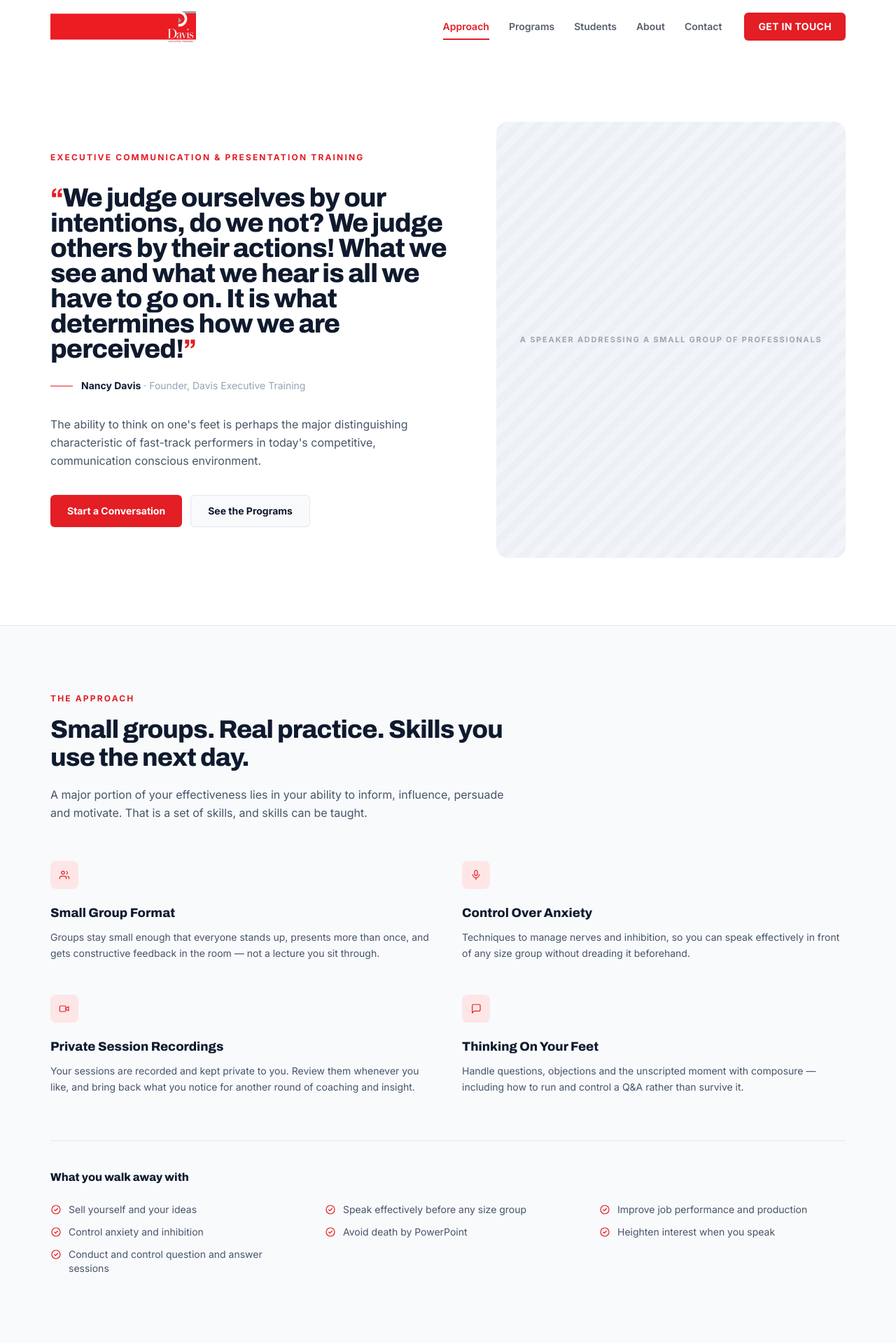
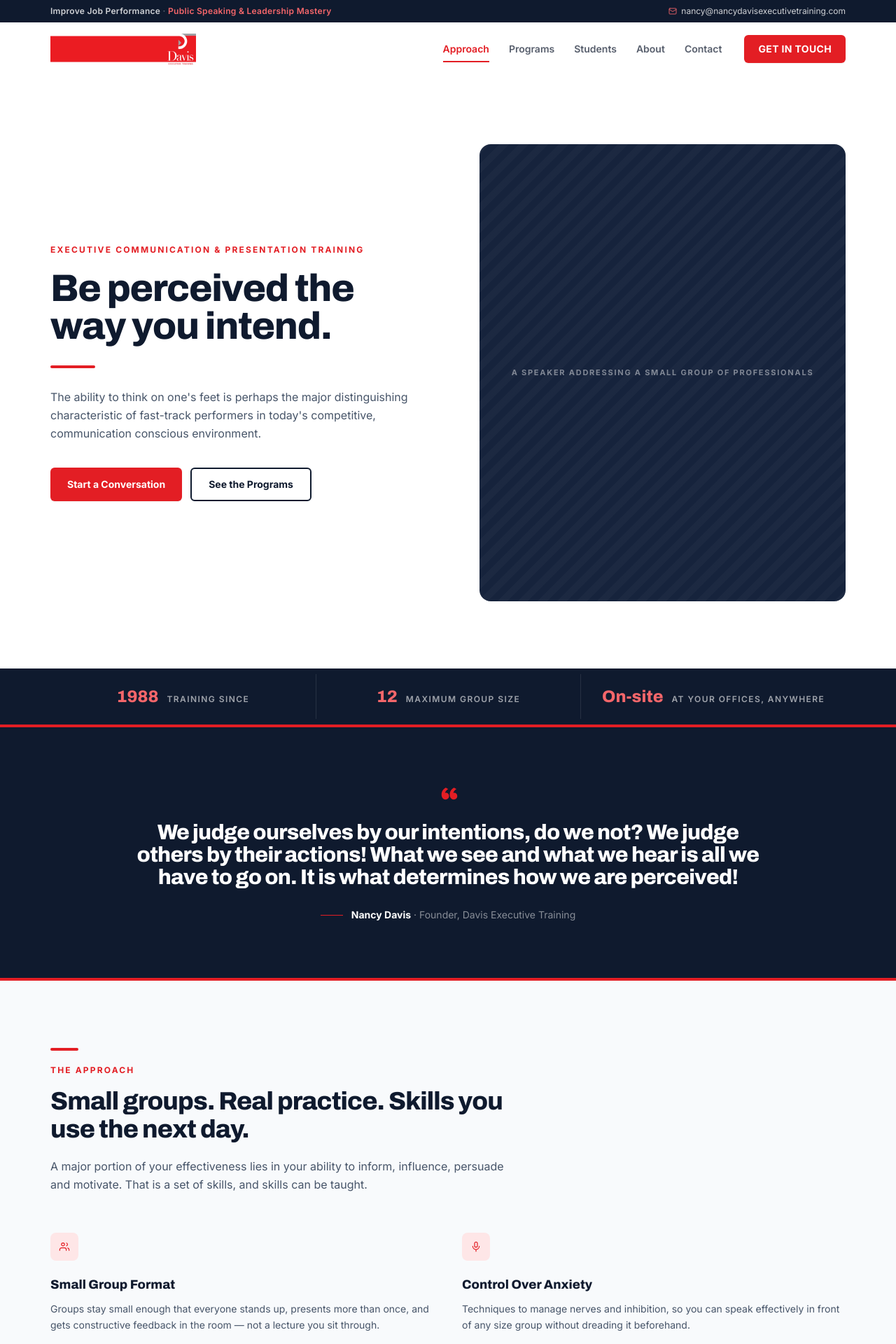
Before and after one commit to leifehetland/nancy-det, a Next.js app: page / in a window 1280 px wide. Shown: the top 1920 px of the page at 70% size. Built offline with nearby package versions, Linux system fonts and the light colour scheme.

Commit message:
updated header

```diff
--- a/app/globals.css
+++ b/app/globals.css
@@ -33,6 +33,15 @@
     @apply inline-flex items-center justify-center gap-2 rounded-md border border-mist-line
            bg-mist-light px-6 py-3 text-sm font-bold uppercase tracking-wide text-ink
            transition-colors hover:bg-mist
+           focus-visible:outline focus-visible:outline-2 focus-visible:outline-offset-2
+           focus-visible:outline-ink;
+  }
+
+  /* Outlined navy button, for a secondary action beside the red primary. */
+  .btn-ghost {
+    @apply inline-flex items-center justify-center gap-2 rounded-md border-2 border-ink
+           px-6 py-3 text-sm font-bold uppercase tracking-wide text-ink
+           transition-colors hover:bg-ink hover:text-white
            focus-visible:outline focus-visible:outline-2 focus-visible:outline-offset-2
            focus-visible:outline-ink;
   }
@@ -85,6 +94,25 @@
     @apply flex h-10 w-10 shrink-0 items-center justify-center rounded-lg bg-brand-tint text-brand;
   }
 
+
+  /* --- Colour pass helpers ------------------------------------------- */
+
+  /* Eyebrow on dark surfaces. */
+  .eyebrow-light {
+    @apply text-xs font-bold uppercase tracking-[0.18em] text-brand-light;
+  }
+
+  /* Section title on dark surfaces. */
+  .section-title-light {
+    @apply font-display text-3xl font-extrabold leading-tight tracking-tight text-white sm:text-4xl;
+  }
+
+  /* Short red rule used to open a section. */
+  .rule-top::before {
+    content: "";
+    @apply mb-5 block h-1 w-10 rounded-full bg-brand;
+  }
+
   .pill-badge {
     @apply inline-flex items-center gap-2 rounded-md bg-brand-wash px-3 py-2
            text-xs font-bold uppercase tracking-[0.14em] text-brand;
--- a/app/page.tsx
+++ b/app/page.tsx
@@ -12,6 +12,7 @@
   outcomes,
   partner,
   programs,
+  quoteBand,
   students,
   testimonialSection,
   testimonials,
@@ -28,37 +29,22 @@
   return (
     <>
       {/* ============ HERO ============ */}
-      <section className="border-b border-mist-line bg-white">
-        <div className="container-x grid items-center gap-12 py-16 lg:grid-cols-[1.15fr_1fr] lg:gap-16 lg:py-24">
+      <section className="bg-white">
+        <div className="container-x grid items-center gap-12 py-16 lg:grid-cols-[1.05fr_1fr] lg:gap-16 lg:py-24">
           <div>
-            <p className="text-xs font-bold uppercase tracking-[0.18em] text-brand">
-              {hero.eyebrow}
-            </p>
-
-            <blockquote className="mt-8">
-              <p className="font-display text-2xl font-extrabold leading-[1.28] tracking-tight text-ink sm:text-3xl lg:text-[2.35rem]">
-                <span aria-hidden="true" className="text-brand">“</span>
-                {hero.quote}
-                <span aria-hidden="true" className="text-brand">”</span>
-              </p>
-              <footer className="mt-6 flex items-center gap-3">
-                <span aria-hidden="true" className="h-px w-8 bg-brand" />
-                <span className="text-sm">
-                  <span className="font-bold text-ink">{hero.attribution}</span>
-                  <span className="text-slate-muted"> · {hero.attributionRole}</span>
-                </span>
-              </footer>
-            </blockquote>
-
-            <p className="mt-8 max-w-xl text-base leading-relaxed text-slate-body">
+            <p className="eyebrow">{hero.eyebrow}</p>
+            <h1 className="mt-5 font-display text-4xl font-extrabold leading-[1.08] tracking-tight text-ink sm:text-5xl lg:text-[3.4rem]">
+              {hero.heading}
+            </h1>
+            <span aria-hidden="true" className="mt-7 block h-1 w-16 rounded-full bg-brand" />
+            <p className="mt-7 max-w-xl text-base leading-relaxed text-slate-body">
               {hero.intro}
             </p>
-
             <div className="mt-9 flex flex-col gap-3 sm:flex-row">
               <a href={hero.primaryCta.href} className="btn-primary normal-case tracking-normal">
                 {hero.primaryCta.label}
               </a>
-              <a href={hero.secondaryCta.href} className="btn-secondary normal-case tracking-normal">
+              <a href={hero.secondaryCta.href} className="btn-ghost normal-case tracking-normal">
                 {hero.secondaryCta.label}
               </a>
             </div>
@@ -68,16 +54,55 @@
             label={hero.imageAlt}
             src={hero.image}
             priority
+            tone="dark"
             rounded="rounded-2xl"
             className="aspect-[4/5] w-full"
           />
+        </div>
+
+        {/* Navy credential strip — grounds the hero and brings brand colour in
+            immediately below the fold line. */}
+        <div className="bg-ink">
+          <div className="container-x grid divide-y divide-white/10 py-2 sm:grid-cols-3 sm:divide-x sm:divide-y-0">
+            {hero.facts.map((f) => (
+              <div key={f.label} className="flex items-baseline gap-3 px-2 py-4 sm:justify-center">
+                <span className="font-display text-2xl font-extrabold text-brand-light">
+                  {f.value}
+                </span>
+                <span className="text-xs font-semibold uppercase tracking-[0.12em] text-white/60">
+                  {f.label}
+                </span>
+              </div>
+            ))}
+          </div>
+        </div>
+      </section>
+
+      {/* ============ QUOTE BAND ============ */}
+      {/* The quote moved out of the hero. It reads as the premise for the
+          Approach section that follows, rather than as an opening statement. */}
+      <section className="border-y-4 border-brand bg-ink">
+        <div className="container-x py-16 lg:py-20">
+          <figure className="mx-auto max-w-4xl text-center">
+            <Icon.quote className="mx-auto text-3xl text-brand" aria-hidden="true" />
+            <blockquote className="mt-6 font-display text-xl font-extrabold leading-[1.4] tracking-tight text-white sm:text-2xl lg:text-[1.9rem]">
+              {quoteBand.quote}
+            </blockquote>
+            <figcaption className="mt-7 flex items-center justify-center gap-3 text-sm">
+              <span aria-hidden="true" className="h-px w-8 bg-brand" />
+              <span>
+                <span className="font-bold text-white">{quoteBand.attribution}</span>
+                <span className="text-white/50"> · {quoteBand.attributionRole}</span>
+              </span>
+            </figcaption>
+          </figure>
         </div>
       </section>
 
       {/* ============ APPROACH ============ */}
       <section id="approach" className="scroll-mt-20 bg-mist-light">
         <div className="container-x py-20 lg:py-24">
-          <div className="max-w-2xl">
+          <div className="max-w-2xl rule-top">
             <p className="eyebrow">{approach.eyebrow}</p>
             <h2 className="section-title mt-4">{approach.heading}</h2>
             <p className="mt-5 text-base leading-relaxed text-slate-body">{approach.intro}</p>
@@ -100,12 +125,14 @@
             })}
           </div>
 
-          <div className="mt-16 border-t border-mist-line pt-10">
-            <h3 className="font-display text-base font-extrabold text-ink">{outcomes.heading}</h3>
-            <ul className="mt-6 grid gap-x-10 gap-y-3 sm:grid-cols-2 lg:grid-cols-3">
+          {/* Outcomes moved onto navy so the section closes with weight. */}
+          <div className="mt-16 rounded-2xl bg-ink p-8 sm:p-10">
+            <h3 className="font-display text-lg font-extrabold text-white">{outcomes.heading}</h3>
+            <span aria-hidden="true" className="mt-4 block h-1 w-10 rounded-full bg-brand" />
+            <ul className="mt-7 grid gap-x-10 gap-y-3.5 sm:grid-cols-2 lg:grid-cols-3">
               {outcomes.items.map((o) => (
-                <li key={o} className="flex items-start gap-2.5 text-sm text-slate-body">
-                  <Icon.check className="mt-0.5 shrink-0 text-base text-brand" />
+                <li key={o} className="flex items-start gap-2.5 text-sm text-white/75">
+                  <Icon.check className="mt-0.5 shrink-0 text-base text-brand-light" />
                   {o}
                 </li>
               ))}
@@ -117,7 +144,7 @@
       {/* ============ PROGRAMS ============ */}
       <section id="programs" className="scroll-mt-20 bg-white">
         <div className="container-x py-20 lg:py-24">
-          <div className="max-w-2xl">
+          <div className="max-w-2xl rule-top">
             <p className="eyebrow">{programs.eyebrow}</p>
             <h2 className="section-title mt-4">{programs.heading}</h2>
             <p className="mt-5 text-base leading-relaxed text-slate-body">{programs.intro}</p>
@@ -189,7 +216,7 @@
       <section id="students" className="scroll-mt-20 bg-mist-light">
         <div className="container-x py-20 lg:py-24">
           <div className="grid gap-12 lg:grid-cols-2 lg:gap-16">
-            <div>
+            <div className="rule-top">
               <p className="eyebrow">{students.eyebrow}</p>
               <h2 className="section-title mt-4">{students.heading}</h2>
               <div className="mt-6 space-y-4">
@@ -204,13 +231,15 @@
               </a>
             </div>
 
-            <div className="space-y-5">
-              {students.levels.map((lvl) => (
-                <div key={lvl.title} className="border-l-2 border-brand pl-6">
-                  <h3 className="font-display text-lg font-extrabold text-ink">{lvl.title}</h3>
-                  <p className="mt-2 text-sm leading-relaxed text-slate-body">{lvl.text}</p>
-                </div>
-              ))}
+            <div className="rounded-2xl bg-ink p-8 sm:p-9">
+              <div className="space-y-7">
+                {students.levels.map((lvl) => (
+                  <div key={lvl.title} className="border-l-2 border-brand pl-6">
+                    <h3 className="font-display text-lg font-extrabold text-white">{lvl.title}</h3>
+                    <p className="mt-2 text-sm leading-relaxed text-white/65">{lvl.text}</p>
+                  </div>
+                ))}
+              </div>
             </div>
           </div>
         </div>
@@ -240,7 +269,7 @@
       {/* ============ CLIENTS ============ */}
       <section className="bg-white">
         <div className="container-x py-20 lg:py-24">
-          <div className="max-w-2xl">
+          <div className="max-w-2xl rule-top">
             <p className="eyebrow">{clients.eyebrow}</p>
             <h2 className="section-title mt-4">{clients.heading}</h2>
             <p className="mt-5 text-base leading-relaxed text-slate-body">{clients.intro}</p>
@@ -249,8 +278,9 @@
             {clients.items.map((c) => (
               <li
                 key={c}
-                className="border-b border-mist-line pb-3 text-sm font-semibold text-ink/80"
+                className="flex items-center gap-2.5 border-b border-mist-line pb-3 text-sm font-semibold text-ink"
               >
+                <span aria-hidden="true" className="h-1.5 w-1.5 shrink-0 rounded-full bg-brand" />
                 {c}
               </li>
             ))}
@@ -261,13 +291,15 @@
       {/* ============ TESTIMONIALS ============ */}
       <section className="bg-mist-light">
         <div className="container-x py-20 lg:py-24">
+          <div className="rule-top" />
           <p className="eyebrow">{testimonialSection.eyebrow}</p>
           <h2 className="section-title mt-4">{testimonialSection.heading}</h2>
 
           <div className="mt-12 grid gap-x-12 gap-y-10 lg:grid-cols-2">
             {testimonials.map((t) => (
-              <figure key={t.name}>
-                <blockquote className="text-sm italic leading-relaxed text-slate-body">
+              <figure key={t.name} className="rounded-xl border border-mist-line bg-white p-7">
+                <Icon.quote className="text-2xl text-brand/25" aria-hidden="true" />
+                <blockquote className="mt-3 text-sm italic leading-relaxed text-slate-body">
                   “{t.quote}”
                 </blockquote>
                 <figcaption className="mt-4 flex items-center gap-3 text-sm">
@@ -307,11 +339,9 @@
                 ))}
               </div>
 
-              <figure className="mt-8 border-l-2 border-brand pl-6">
-                <p className="text-xs font-bold uppercase tracking-[0.16em] text-brand">
-                  {about.mission.label}
-                </p>
-                <blockquote className="mt-3 font-display text-lg font-semibold italic leading-relaxed text-ink">
+              <figure className="mt-8 rounded-2xl bg-ink p-7 sm:p-8">
+                <p className="eyebrow-light">{about.mission.label}</p>
+                <blockquote className="mt-4 font-display text-lg font-semibold italic leading-relaxed text-white">
                   “{about.mission.quote}”
                 </blockquote>
               </figure>
@@ -342,24 +372,24 @@
       </section>
 
       {/* ============ CONTACT ============ */}
-      <section id="contact" className="scroll-mt-20 border-t border-mist-line bg-mist-light">
+      <section id="contact" className="scroll-mt-20 border-t-4 border-brand bg-ink">
         <div className="container-x grid gap-12 py-20 lg:grid-cols-[1fr_1.15fr] lg:gap-16 lg:py-24">
           <div>
-            <p className="eyebrow">{contact.eyebrow}</p>
-            <h2 className="section-title mt-4">{contact.heading}</h2>
-            <p className="mt-5 text-base leading-relaxed text-slate-body">{contact.intro}</p>
+            <p className="eyebrow-light">{contact.eyebrow}</p>
+            <h2 className="section-title-light mt-4">{contact.heading}</h2>
+            <p className="mt-5 text-base leading-relaxed text-white/70">{contact.intro}</p>
 
             <div className="mt-10 border-l-2 border-brand pl-6">
-              <h3 className="text-xs font-bold uppercase tracking-[0.16em] text-brand">
+              <h3 className="text-xs font-bold uppercase tracking-[0.16em] text-brand-light">
                 {contact.guarantee.heading}
               </h3>
-              <p className="mt-3 text-sm leading-relaxed text-slate-body">
+              <p className="mt-3 text-sm leading-relaxed text-white/65">
                 {contact.guarantee.text}
               </p>
             </div>
           </div>
 
-          <div className="rounded-2xl border border-mist-line bg-white p-7 sm:p-9">
+          <div className="rounded-2xl bg-white p-7 shadow-lift sm:p-9">
             <ContactForm />
           </div>
         </div>
--- a/components/Header.tsx
+++ b/components/Header.tsx
@@ -3,7 +3,8 @@
 import Link from "next/link";
 import { useEffect, useState } from "react";
 import Logo from "./Logo";
-import { nav } from "@/lib/site";
+import { Icon } from "./Icons";
+import { nav, site } from "@/lib/site";
 
 /**
  * Minimal sticky header for the one-page site.
@@ -47,9 +48,31 @@
   }, []);
 
   return (
+    <>
+      {/* Slim navy strip. Reinstated in the colour pass — it puts brand navy at
+          the very top of the page and carries the email, which is currently the
+          only contact route. */}
+      <div className="bg-ink text-white">
+        <div className="container-x flex items-center justify-between gap-4 py-2 text-xs">
+          <p className="font-semibold tracking-wide text-white/80">
+            {site.tagline} <span className="text-white/30">·</span>{" "}
+            <span className="text-brand-light">{site.subTagline}</span>
+          </p>
+          {site.email && site.emailHref && (
+            <a
+              href={site.emailHref}
+              className="hidden items-center gap-1.5 text-white/80 hover:text-white sm:flex"
+            >
+              <Icon.mail className="text-brand-light" />
+              {site.email}
+            </a>
+          )}
+        </div>
+      </div>
+
     <header
       className={[
-        "sticky top-0 z-50 bg-white/90 backdrop-blur transition-shadow",
+        "sticky top-0 z-50 bg-white/95 backdrop-blur transition-shadow",
         scrolled ? "border-b border-mist-line shadow-sm" : "border-b border-transparent",
       ].join(" ")}
     >
@@ -122,5 +145,6 @@
         </div>
       )}
     </header>
+    </>
   );
 }
--- a/lib/site.ts
+++ b/lib/site.ts
@@ -58,10 +58,11 @@
 
 export const hero = {
   eyebrow: "Executive Communication & Presentation Training",
-  quote:
-    "We judge ourselves by our intentions, do we not? We judge others by their actions! What we see and what we hear is all we have to go on. It is what determines how we are perceived!",
-  attribution: "Nancy Davis",
-  attributionRole: "Founder, Davis Executive Training",
+  // Headline echoes the Nancy quote (intentions vs. perception) in six words.
+  // The quote itself now lives in the band below — see `quoteBand`.
+  // Alternates, if Nancy prefers: "Say it so it lands." or the original
+  // "Build Success. Manage Better. Sell More."
+  heading: "Be perceived the way you intend.",
   intro:
     "The ability to think on one's feet is perhaps the major distinguishing characteristic of fast-track performers in today's competitive, communication conscious environment.",
   primaryCta: { label: "Start a Conversation", href: "#contact" },
@@ -70,6 +71,25 @@
   // slot. Stock photography is fine for this one — it is a generic scene.
   image: null as string | null,
   imageAlt: "A speaker addressing a small group of professionals",
+  // Small navy credential strip under the hero.
+  facts: [
+    { value: "1988", label: "Training since" },
+    { value: "12", label: "Maximum group size" },
+    { value: "On-site", label: "At your offices, anywhere" },
+  ],
+};
+
+/**
+ * Full-width navy pull-quote between the hero and the Approach section.
+ * Moved out of the hero: it is the premise the training rests on, which reads
+ * far better as the lead-in to "how we work" than as the first thing a
+ * stranger sees.
+ */
+export const quoteBand = {
+  quote:
+    "We judge ourselves by our intentions, do we not? We judge others by their actions! What we see and what we hear is all we have to go on. It is what determines how we are perceived!",
+  attribution: "Nancy Davis",
+  attributionRole: "Founder, Davis Executive Training",
 };
 
 // ---------------------------------------------------------------------------
```
